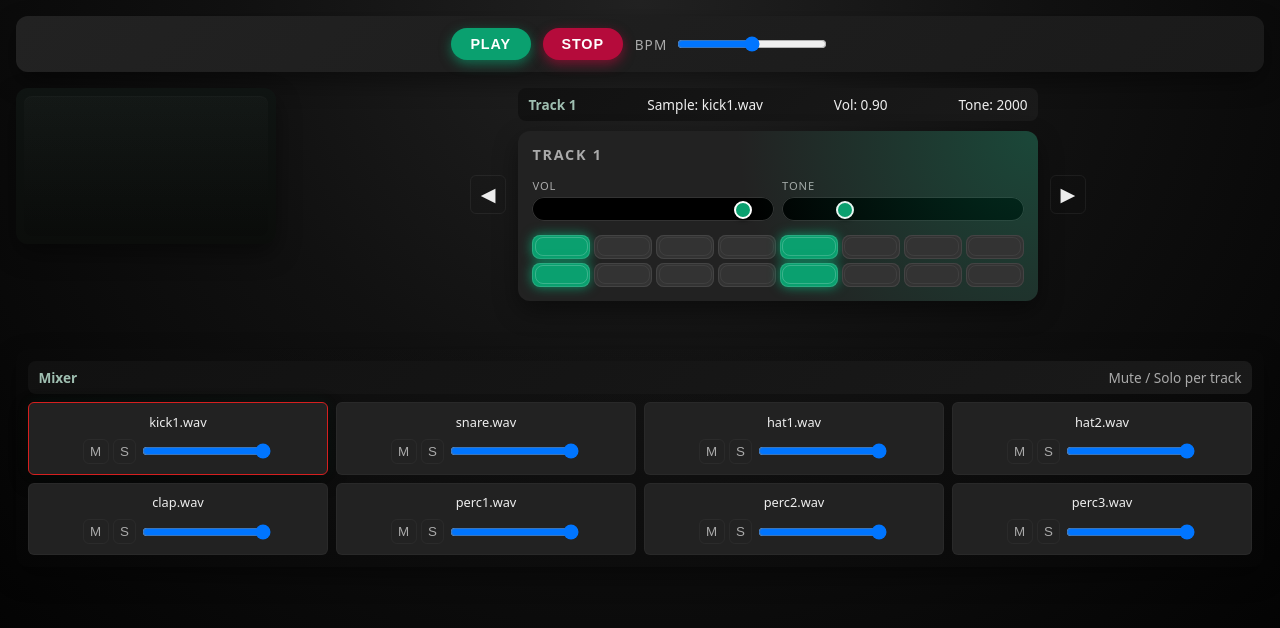
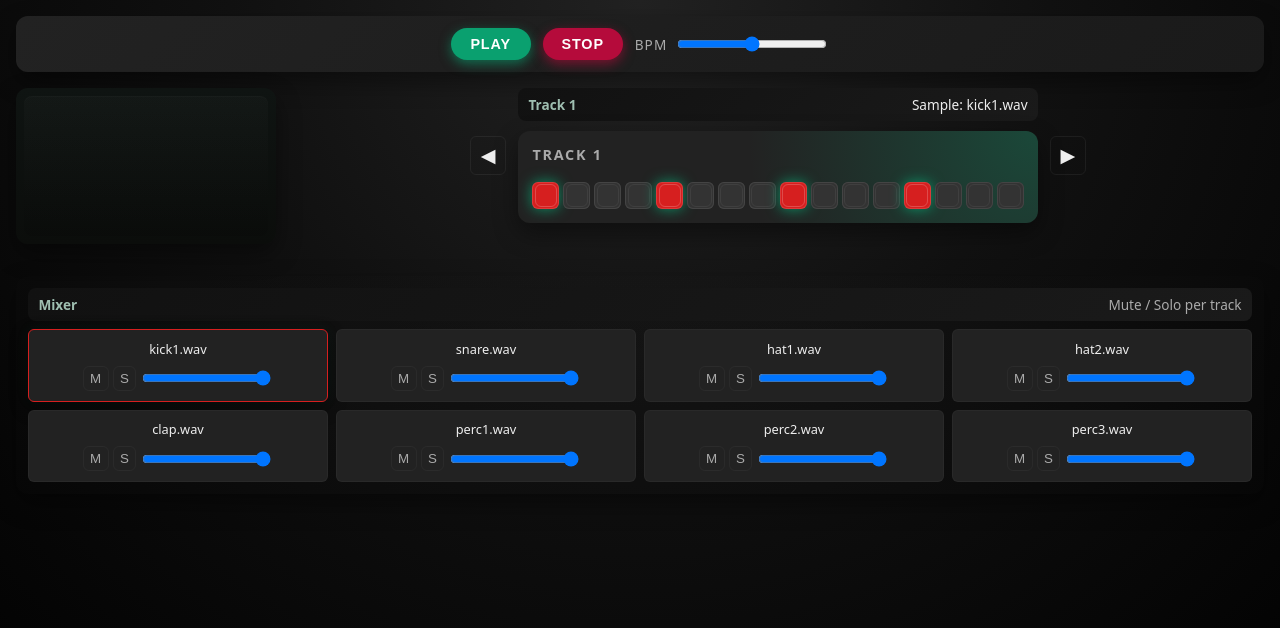
Before and after one commit to ceolpandan/AUDIO_CONTEXT_APP, a plain HTML site: page index.html in a window 1280 px wide. Drawn offline with Linux system fonts and the light colour scheme; no server answers.

Commit message:
sequencer styling

```diff
--- a/src/ui.js
+++ b/src/ui.js
@@ -131,24 +131,15 @@ function renderTrackUI(trackIndex) {
   header.className = "track";
   header.innerHTML = `
     <h2>Track ${trackIndex + 1}</h2>
-    <div class="knobs">
-      <label>
-        Vol
-        <input class="knob volume" type="range" min="0" max="1" step="0.01" value="${
-          track.volume
-        }" />
-      </label>
-      <label>
-        Tone
-        <input class="knob tone" type="range" min="100" max="8000" step="100" value="${
-          track.filterFreq
-        }" />
-      </label>
-    </div>
   `;
 
   const stepsWrap = document.createElement("div");
   stepsWrap.className = "steps";
+
+  // per-track accent color mapped to the steps (used for active triggers)
+  const hue = Math.round((trackIndex * 360) / Math.max(1, TRACK_COUNT));
+  const color = `hsl(${hue} 75% 48%)`;
+  stepsWrap.style.setProperty("--track-accent", color);
 
   for (let s = 0; s < STEPS; s++) {
     const btn = document.createElement("button");
@@ -165,25 +156,14 @@ function renderTrackUI(trackIndex) {
   header.appendChild(stepsWrap);
   display.appendChild(header);
 
-  const volEl = display.querySelector(".volume");
-  if (volEl)
-    volEl.addEventListener("input", () => (track.volume = Number(volEl.value)));
-  const toneEl = display.querySelector(".tone");
-  if (toneEl)
-    toneEl.addEventListener(
-      "input",
-      () => (track.filterFreq = Number(toneEl.value))
-    );
-
+  // No per-track knobs in the sequencer view — the sequencer only displays triggers.
   if (info) {
     const sampleLabel = track.sampleUrl
       ? track.sampleUrl.replace(/^.*\//, "")
       : "—";
     info.innerHTML = `<span class="meta">Track ${
       trackIndex + 1
-    }</span><span>Sample: ${sampleLabel}</span><span>Vol: ${track.volume.toFixed(
-      2
-    )}</span><span>Tone: ${Math.round(track.filterFreq)}</span>`;
+    }</span><span>Sample: ${sampleLabel}</span>`;
   }
 }
 
--- a/styles.css
+++ b/styles.css
@@ -189,9 +189,14 @@
 }
 .track .steps {
   display: grid;
-  grid-template-columns: repeat(8, minmax(0, 1fr));
+  grid-template-columns: repeat(16, minmax(0, 1fr));
   gap: 0.25rem;
   margin-top: 0.25rem;
+}
+@media (max-width: 900px) {
+  .track .steps {
+    grid-template-columns: repeat(8, minmax(0, 1fr));
+  }
 }
 @media (max-width: 480px) {
   .track .steps {
@@ -200,13 +205,16 @@
 }
 .track .steps .step {
   position: relative;
-  padding: 0.75rem 0;
-  border-radius: 0.5rem;
+  aspect-ratio: 1 / 1;
+  border-radius: 6px;
   border: none;
   background: #333;
   cursor: pointer;
   box-shadow: inset 0 0 0 1px #444;
   transition: background 0.12s, transform 0.06s, box-shadow 0.1s;
+  display: inline-flex;
+  align-items: center;
+  justify-content: center;
 }
 .track .steps .step::after {
   content: "";
@@ -220,8 +228,8 @@
   box-shadow: inset 0 0 0 1px #444, 0 1px 2px rgba(0, 0, 0, 0.6);
 }
 .track .steps .step.active {
-  background: var(--accent);
-  box-shadow: 0 0 12px rgba(10, 160, 111, 0.9),
+  background: var(--track-accent, var(--accent));
+  box-shadow: 0 0 14px rgba(10, 160, 111, 0.9),
     inset 0 0 0 1px rgba(255, 255, 255, 0.12);
 }
 .track .steps .step.active::after {
```
